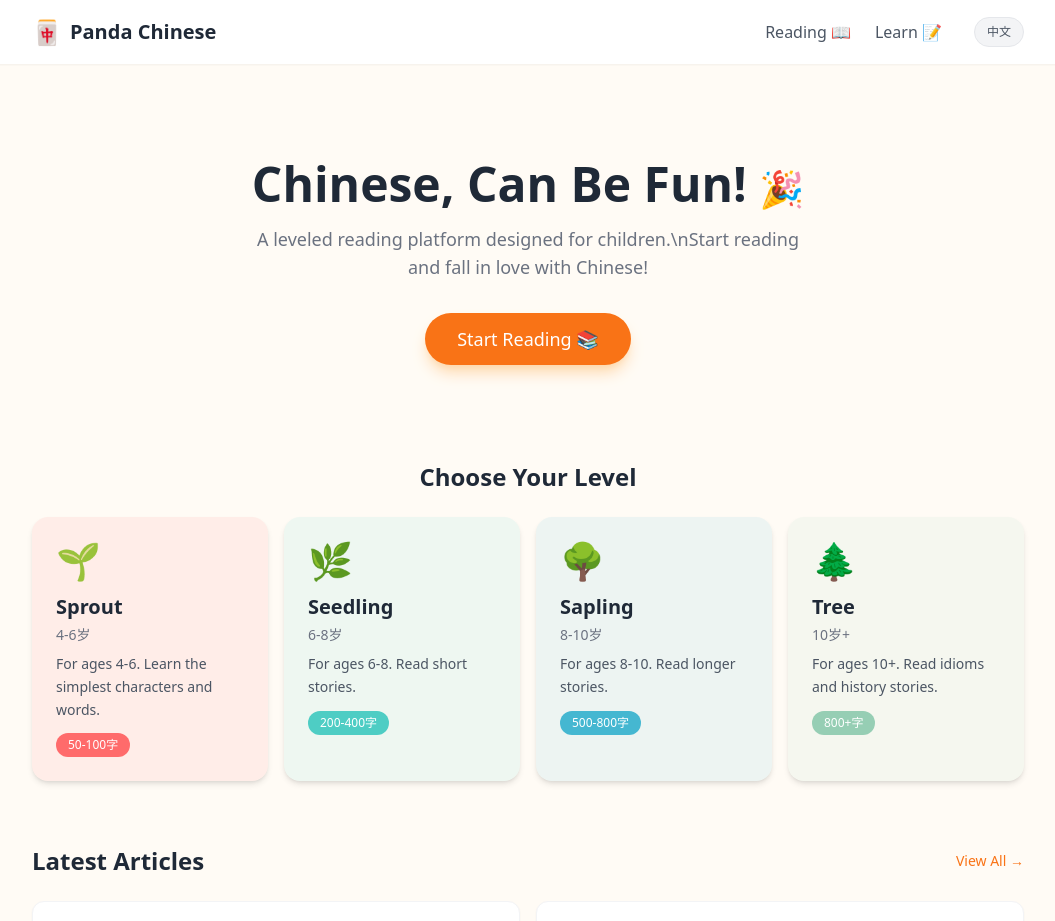
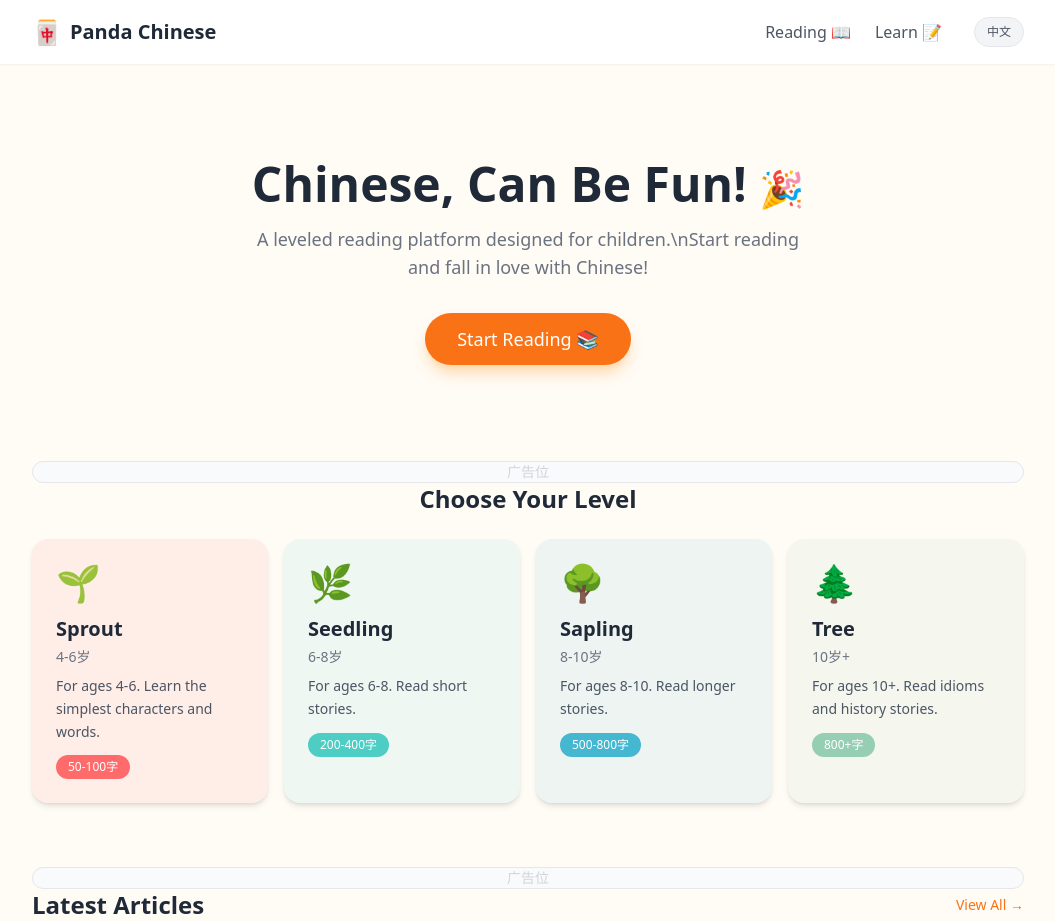
Before and after one commit to brucesunxi/Clearn, a Next.js app: page / in a window 1280 px wide. Shown: the top 921 px of the page, without its empty margins (112-1167 px from the left). Built offline with nearby package versions, Linux system fonts and the light colour scheme; no server answers.

Commit message:
feat: 首页和学习页增加广告位

```diff
--- a/components/HomePageClient.tsx
+++ b/components/HomePageClient.tsx
@@ -2,6 +2,7 @@
 
 import Link from 'next/link'
 import { useTranslation } from '@/lib/i18n/context'
+import { AdBanner } from '@/lib/adsense'
 import type { Level, Article } from '@/lib/types'
 
 interface HomePageClientProps {
@@ -30,6 +31,8 @@ export default function HomePageClient({ levels, recentArticles }: HomePageClien
         </Link>
       </section>
 
+      <AdBanner />
+
       {/* Levels section */}
       <section className="mb-16">
         <h2 className="text-2xl font-bold text-gray-800 mb-6 text-center">
@@ -41,6 +44,8 @@ export default function HomePageClient({ levels, recentArticles }: HomePageClien
           ))}
         </div>
       </section>
+
+      <AdBanner />
 
       {/* Recent articles */}
       <section className="mb-16">
--- a/components/LearnPageClient.tsx
+++ b/components/LearnPageClient.tsx
@@ -1,6 +1,7 @@
 'use client'
 
 import { useTranslation } from '@/lib/i18n/context'
+import { AdBanner } from '@/lib/adsense'
 import type { Article } from '@/lib/types'
 import CheckInCalendar from '@/components/CheckInCalendar'
 import FlashcardSession from '@/components/FlashcardSession'
@@ -21,6 +22,8 @@ export default function LearnPageClient({ articles }: LearnPageClientProps) {
         <CheckInCalendar />
       </div>
 
+      <AdBanner />
+
       <FlashcardSession articles={articles} />
     </div>
   )
```
